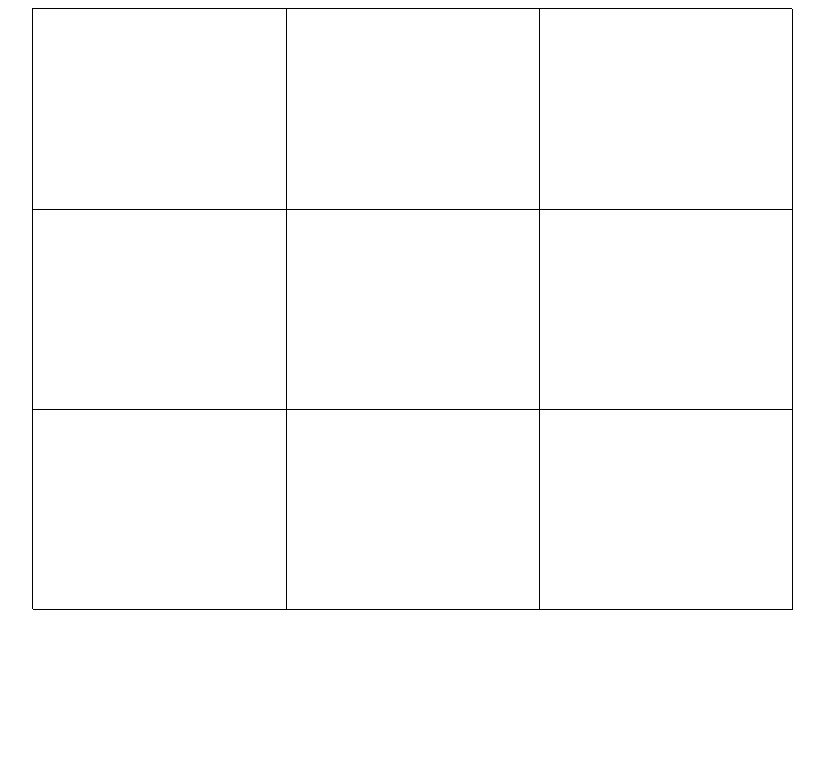
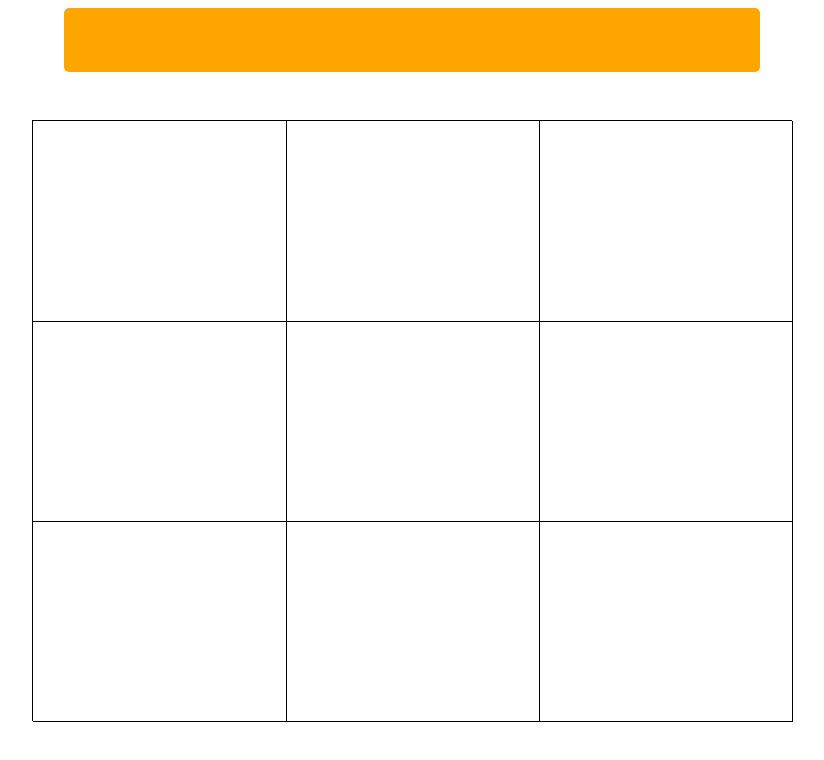
Before and after one commit to rayy-lo/the-odin-project, a plain HTML site: page tic-tac-toe/index.html in a window 1280 px wide. Shown: the whole page, without its empty margins (228-1052 px from the left). Drawn offline with Linux system fonts and the light colour scheme.

Commit message:
style for announcer

```diff
--- a/tic-tac-toe/index.css
+++ b/tic-tac-toe/index.css
@@ -16,3 +16,12 @@
   height: 100%;
   margin: 0 -1px 0 0;
 }
+
+#announcer {
+  text-align: center;
+  padding: 2rem;
+  background: orange;
+  max-width: 50%;
+  margin: 0 auto 3rem;
+  border-radius: 5px;
+}
```
